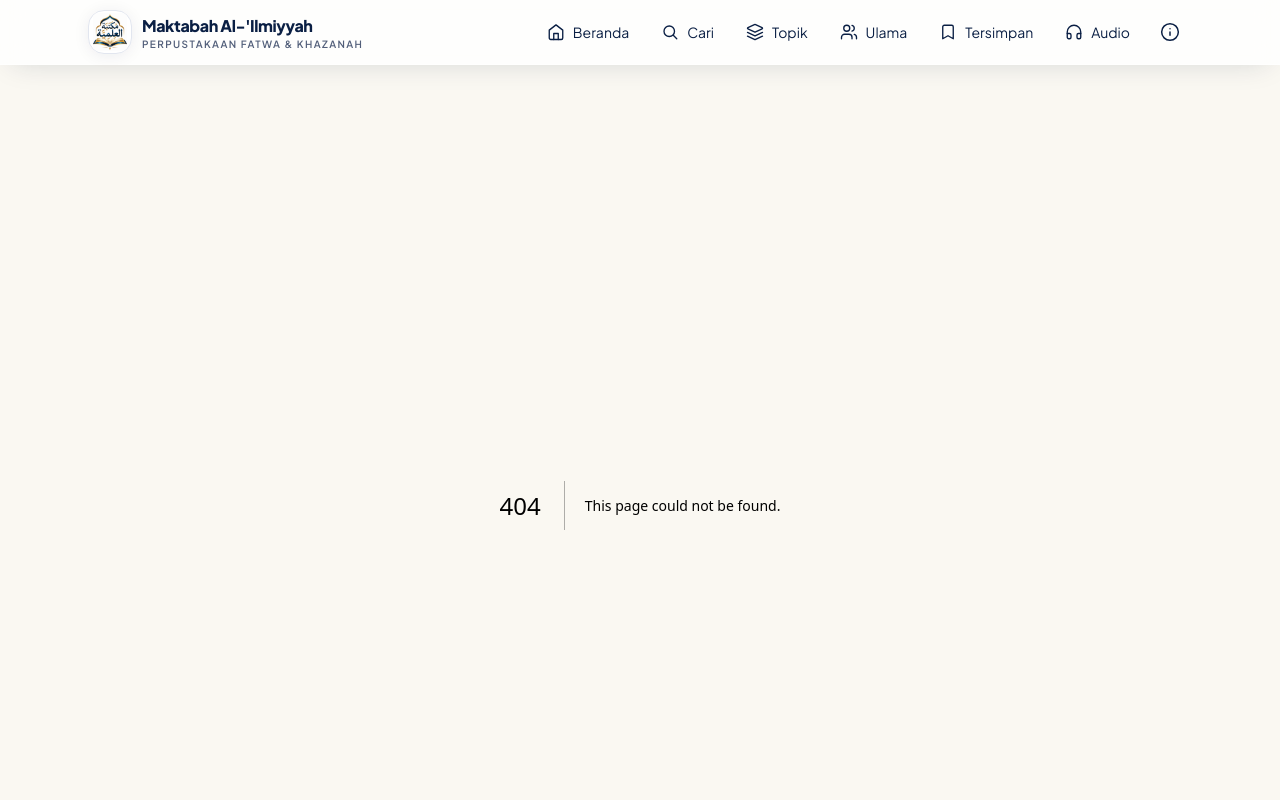
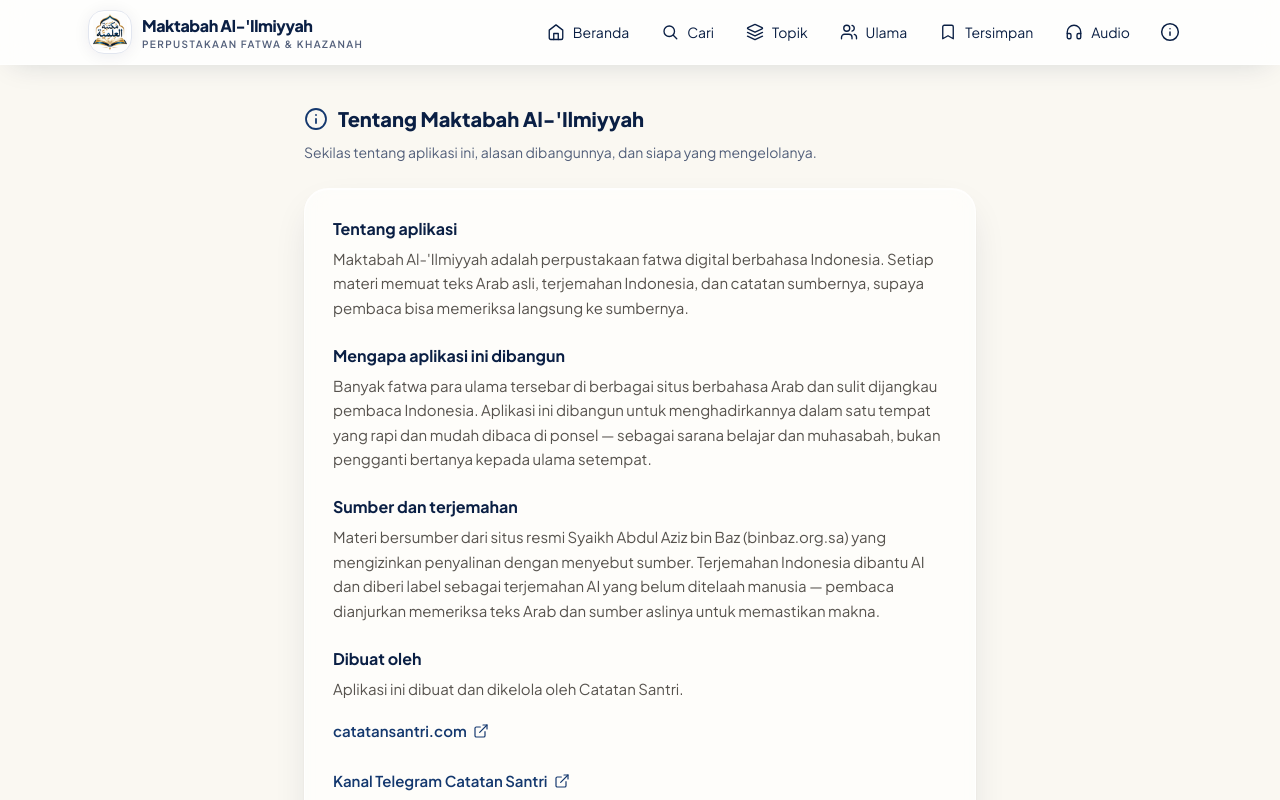
Before and after one commit to catatansantri155-pixel/Pustaka-Ilmu, a Next.js app in the folder apps/web/: page /tentang in a window 1280 px wide. Before the commit this address had no page. Shown: the top 800 px of the page. Built offline with nearby package versions, Linux system fonts and the light colour scheme.

Commit message:
Tentang jadi halaman terpisah /tentang (koreksi PR #13): tombol i header kini tautan, dialog dibuang

```diff
--- /dev/null
+++ b/apps/web/app/tentang/page.tsx
@@ -0,0 +1,85 @@
+import { IconExternal, IconInfo } from "@/components/icons";
+
+/**
+ * Halaman Tentang (koreksi PR #13, keputusan user 27 Okt 2026 09:19 WIB):
+ * isi Tentang TIDAK lagi tampil sebagai popup/dialog — di ponsel user
+ * panel dialog tampil rusak (tergulir ke tengah, harus scroll di kotak
+ * sempit). Tentang kini halaman terpisah /tentang yang mengalir dengan
+ * scroll halaman biasa; tombol ikon "i" di pojok kanan atas header adalah
+ * tautan ke halaman ini. Isi halaman adalah fakta aplikasi — jangan diubah
+ * tanpa keputusan user.
+ */
+export default function TentangPage() {
+  return (
+    <div className="mx-auto w-full max-w-2xl space-y-6">
+      <header>
+        <h1 className="flex items-center gap-2.5 text-xl font-extrabold text-emerald-deep">
+          <IconInfo className="h-6 w-6 text-emerald" /> Tentang Maktabah Al-&apos;Ilmiyyah
+        </h1>
+        <p className="mt-2 text-sm leading-relaxed text-muted">
+          Sekilas tentang aplikasi ini, alasan dibangunnya, dan siapa yang mengelolanya.
+        </p>
+      </header>
+
+      <div className="card p-6 sm:p-7">
+        <div className="space-y-6 text-[15px] leading-relaxed text-stone-600">
+          <section>
+            <h2 className="text-base font-bold text-emerald-deep">Tentang aplikasi</h2>
+            <p className="mt-1.5">
+              Maktabah Al-&apos;Ilmiyyah adalah perpustakaan fatwa digital berbahasa Indonesia.
+              Setiap materi memuat teks Arab asli, terjemahan Indonesia, dan catatan sumbernya,
+              supaya pembaca bisa memeriksa langsung ke sumbernya.
+            </p>
+          </section>
+
+          <section>
+            <h2 className="text-base font-bold text-emerald-deep">Mengapa aplikasi ini dibangun</h2>
+            <p className="mt-1.5">
+              Banyak fatwa para ulama tersebar di berbagai situs berbahasa Arab dan sulit
+              dijangkau pembaca Indonesia. Aplikasi ini dibangun untuk menghadirkannya dalam
+              satu tempat yang rapi dan mudah dibaca di ponsel — sebagai sarana belajar dan
+              muhasabah, bukan pengganti bertanya kepada ulama setempat.
+            </p>
+          </section>
+
+          <section>
+            <h2 className="text-base font-bold text-emerald-deep">Sumber dan terjemahan</h2>
+            <p className="mt-1.5">
+              Materi bersumber dari situs resmi Syaikh Abdul Aziz bin Baz (binbaz.org.sa) yang
+              mengizinkan penyalinan dengan menyebut sumber. Terjemahan Indonesia dibantu AI
+              dan diberi label sebagai terjemahan AI yang belum ditelaah manusia — pembaca
+              dianjurkan memeriksa teks Arab dan sumber aslinya untuk memastikan makna.
+            </p>
+          </section>
+
+          <section>
+            <h2 className="text-base font-bold text-emerald-deep">Dibuat oleh</h2>
+            <p className="mt-1.5">Aplikasi ini dibuat dan dikelola oleh Catatan Santri.</p>
+            <p className="mt-2 flex flex-col gap-1.5">
+              <a
+                href="https://www.catatansantri.com/"
+                target="_blank"
+                rel="noreferrer"
+                className="inline-flex min-h-11 items-center gap-1.5 font-semibold text-emerald underline-offset-4 hover:underline"
+              >
+                catatansantri.com <IconExternal className="h-4 w-4" />
+              </a>
+              <a
+                href="https://t.me/Catatansantriii"
+                target="_blank"
+                rel="noreferrer"
+                className="inline-flex min-h-11 items-center gap-1.5 font-semibold text-emerald underline-offset-4 hover:underline"
+              >
+                Kanal Telegram Catatan Santri <IconExternal className="h-4 w-4" />
+              </a>
+            </p>
+          </section>
+
+          <p className="border-t border-line pt-4 text-xs text-muted">
+            Koleksi saat ini: lebih dari 1.800 materi dan terus bertambah.
+          </p>
+        </div>
+      </div>
+    </div>
+  );
+}
--- a/apps/web/components/ReaderShell.tsx
+++ b/apps/web/components/ReaderShell.tsx
@@ -4,10 +4,9 @@
 import type { ComponentType, ReactNode, SVGProps } from "react";
 import {
   IconBookmark, IconGrid, IconHeadphones, IconHome,
-  IconLayers, IconSearch, IconUsers,
+  IconInfo, IconLayers, IconSearch, IconUsers,
 } from "@/components/icons";
 import { PHOTO_CREDITS } from "@/lib/topicImages";
-import AboutButton from "@/components/AboutDialog";
 
 type IconType = ComponentType<SVGProps<SVGSVGElement>>;
 
@@ -83,10 +82,19 @@
                 );
               })}
             </nav>
-            {/* PR #12: tombol "Tentang" (ikon i) di pojok kanan atas —
-                tampil di ponsel dan desktop (di desktop setelah item nav
-                terakhir); membuka panel detail aplikasi. */}
-            <AboutButton />
+            {/* Tombol "Tentang" (ikon i) di pojok kanan atas — tampil di
+                ponsel dan desktop (di desktop setelah item nav terakhir).
+                Awalnya (PR #13) membuka panel dialog, tetapi keputusan user
+                27 Okt 2026 09:19 WIB: dialog tampil rusak di ponsel, jadi
+                Tentang menjadi HALAMAN TERPISAH /tentang dan tombol ini
+                adalah tautan ke sana. */}
+            <Link
+              href="/tentang"
+              aria-label="Tentang aplikasi Maktabah Al-'Ilmiyyah"
+              className="flex min-h-11 min-w-11 shrink-0 items-center justify-center rounded-full text-emerald-deep transition hover:bg-surface"
+            >
+              <IconInfo className="h-5 w-5" />
+            </Link>
           </div>
           {/* Pintu masuk admin SENGAJA tidak ditampilkan di UI publik;
               rute /admin tetap dapat dibuka lewat URL langsung. */}
```
